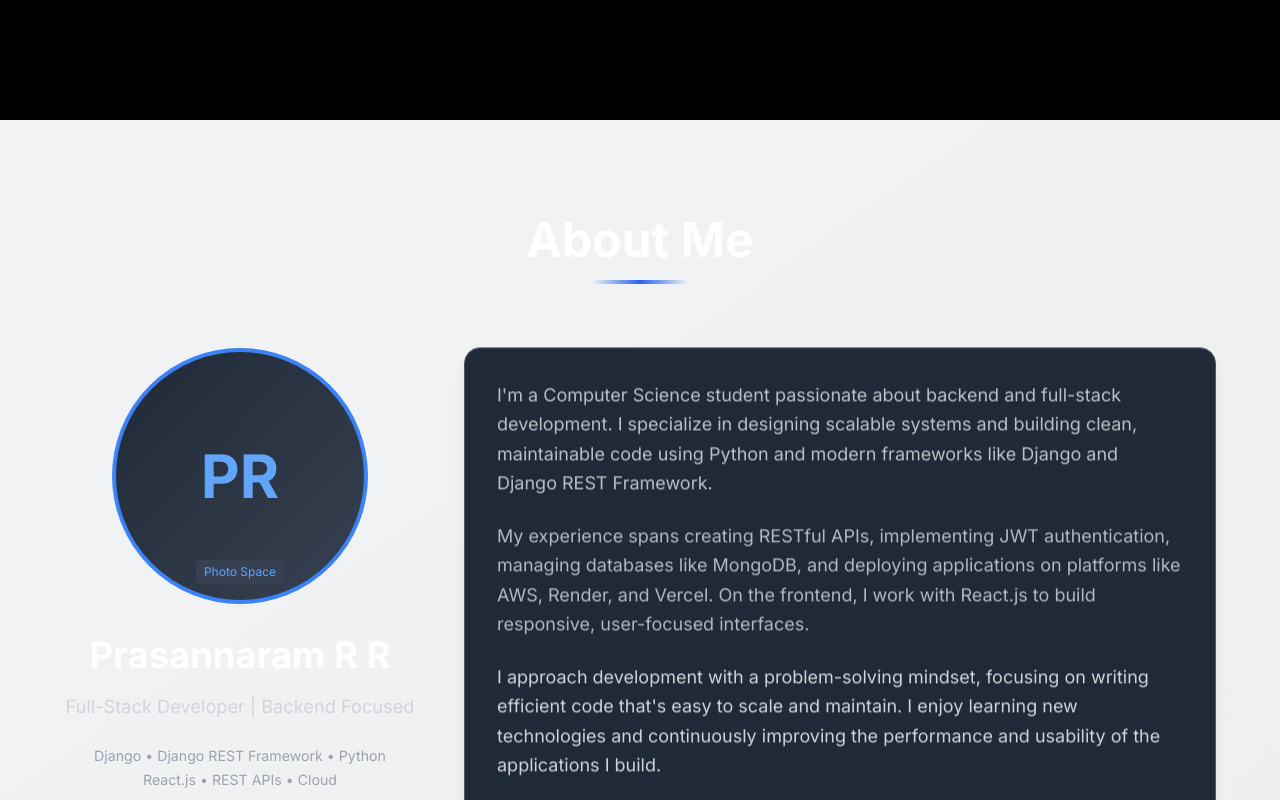
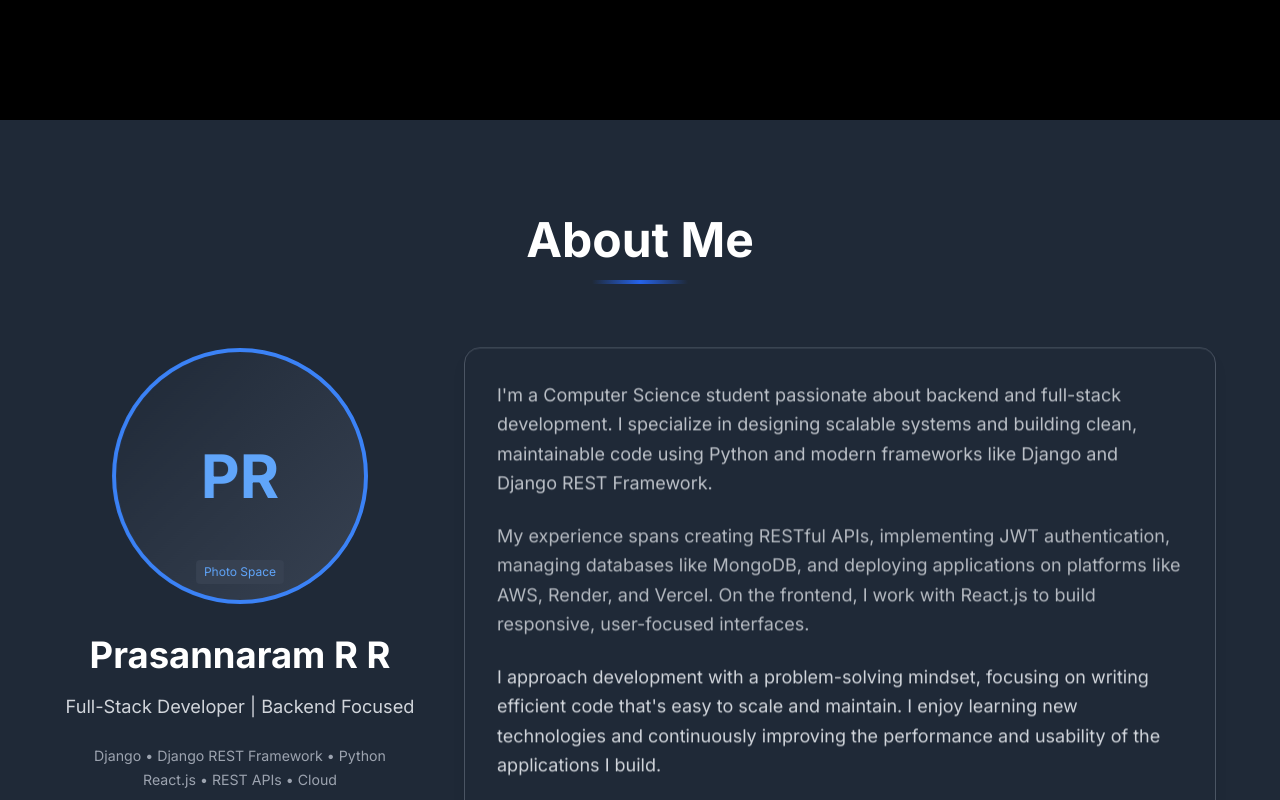
Before and after one commit to Prasannaram2k4/portfolio, a React (Create React App) app in the folder portfolio/: page / in a window 1280 px wide. Shown: the part 680-1480 px from the top of the page. Built offline with nearby package versions, Linux system fonts and the light colour scheme.

Commit message:
CRITICAL FIX: Remove animated backgrounds causing theme conflicts
- Remove hardcoded light gradient animations from Resume section
- Fix remaining border-primary references in Skills section
- These animated gradients were overriding dark mode theme classes

```diff
--- a/portfolio/src/components/Resume.jsx
+++ b/portfolio/src/components/Resume.jsx
@@ -13,31 +13,8 @@ const Resume = () => {
     <motion.section
       id="resume"
       className="section-padding bg-gray-50 dark:bg-gray-800 relative overflow-hidden transition-colors duration-300"
-      whileInView={{
-        background: [
-          "linear-gradient(to bottom right, #f9fafb, #e5e7eb)",
-          "linear-gradient(to bottom right, #e5e7eb, #f9fafb)",
-          "linear-gradient(to bottom right, #f9fafb, #e5e7eb)"
-        ],
-      }}
-      viewport={{ once: false, amount: 0.1 }}
-      transition={{ duration: 5, repeat: Infinity, repeatType: "reverse" }}
-      style={{
-        background: 'var(--tw-gradient-stops)',
-      }}
     >
-      {/* Animated background elements */}
-      <motion.div
-        className="absolute inset-0 -z-10"
-        animate={{
-          background: [
-            "radial-gradient(circle at 25% 25%, rgba(255,255,255,0.02) 0%, transparent 50%)",
-            "radial-gradient(circle at 75% 75%, rgba(255,255,255,0.02) 0%, transparent 50%)",
-            "radial-gradient(circle at 50% 50%, rgba(255,255,255,0.02) 0%, transparent 50%)",
-          ]
-        }}
-        transition={{ duration: 6, repeat: Infinity, repeatType: "reverse" }}
-      />
+      {/* Animated background elements - removed to fix theme consistency */}
 
       <div className="container mx-auto">
         <div className="max-w-6xl mx-auto">
--- a/portfolio/src/components/Skills.jsx
+++ b/portfolio/src/components/Skills.jsx
@@ -345,9 +345,9 @@ const Skills = () => {
                       </div>
 
                       {/* Animated border */}
-                      <div className="absolute inset-0 rounded-2xl border-2 border-primary opacity-0 group-hover:opacity-50 transition-opacity duration-300">
+                      <div className="absolute inset-0 rounded-2xl border-2 border-blue-500 opacity-0 group-hover:opacity-50 transition-opacity duration-300">
                         <motion.div
-                          className="absolute inset-0 rounded-2xl border-2 border-primary"
+                          className="absolute inset-0 rounded-2xl border-2 border-blue-500"
                           initial={{ rotate: 0 }}
                           animate={{ rotate: 360 }}
                           transition={{ duration: 3, repeat: Infinity, ease: "linear" }}
```
